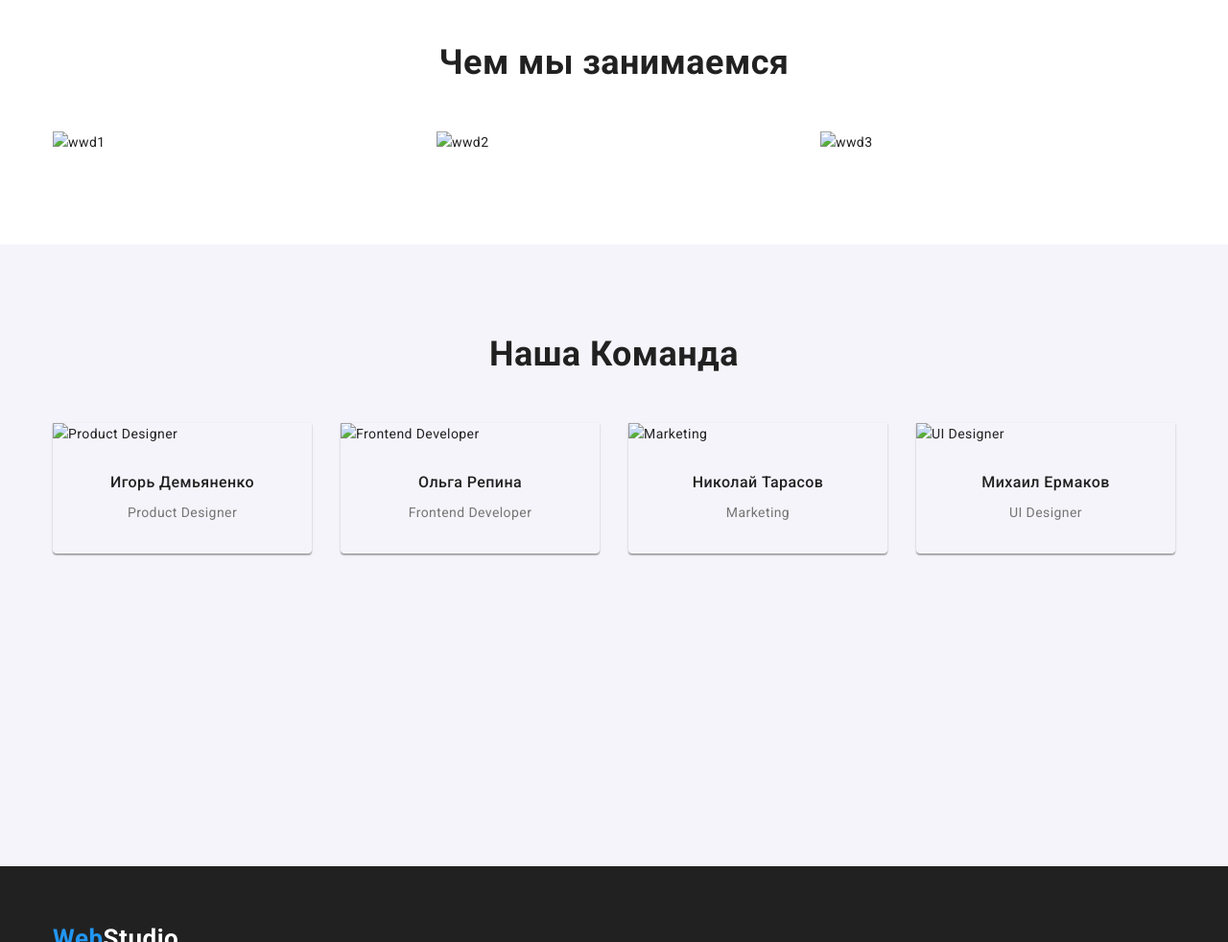
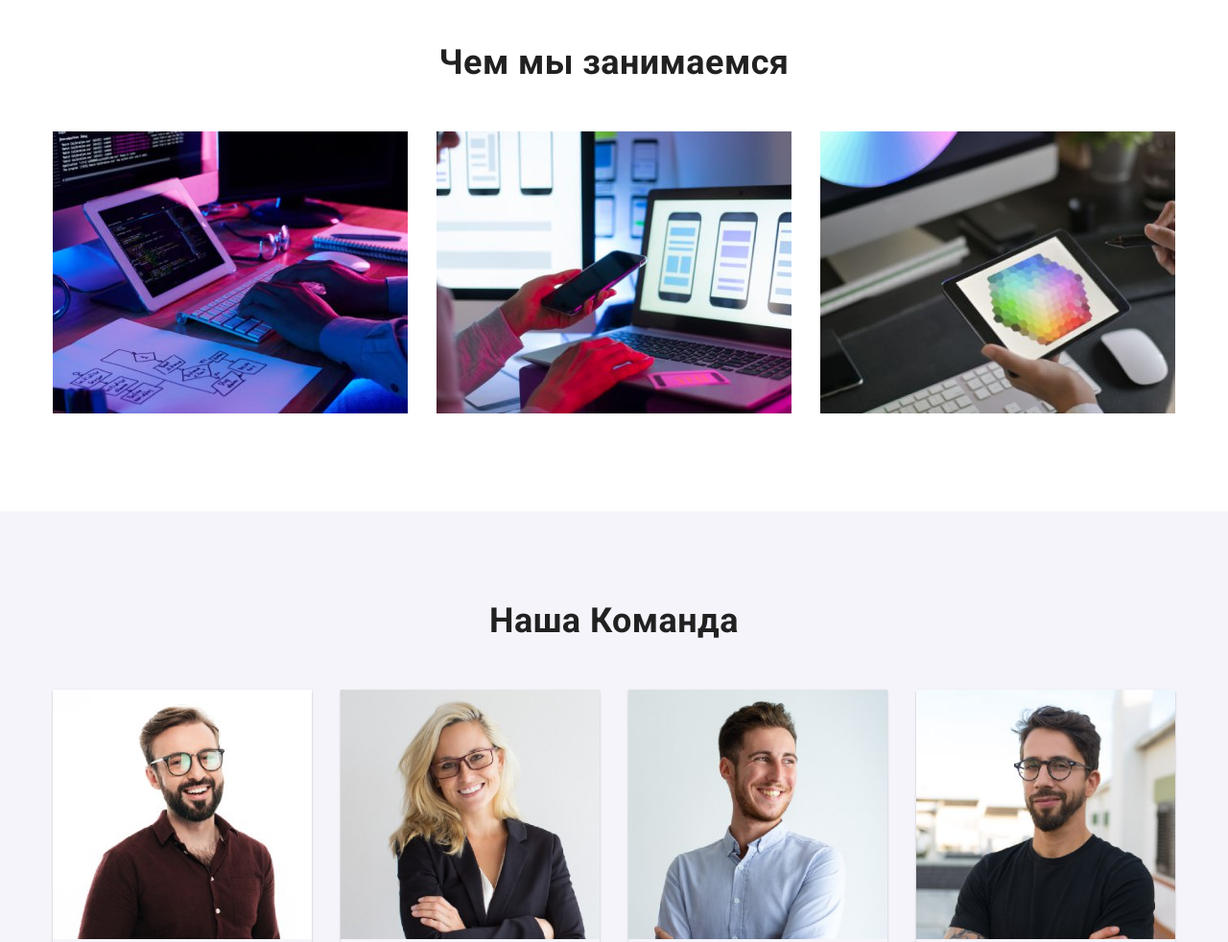
Before and after one commit to Ahvizra/goit-markup-hw-03, a plain HTML site: page index.html in a window 1280 px wide. Shown: the part 920-1902 px from the top of the page at 96% size. Drawn offline with nearby package versions, Linux system fonts and the light colour scheme.

Commit message:
goit-markup-hw-03

```diff
--- a/index.html
+++ b/index.html
@@ -13,9 +13,9 @@
     <header class="header">
       <nav>
         <ul class="flex-item">
-          <li class="menu-logo"><a href="/dz1/index.html" class="link logo"><span class="web">Web</span>Studio</a></li>
-          <li class="menu"><a href="/dz1/index.html" class="link">Студия</a></li>
-          <li class="menu"><a href="/dz1/partfolio.html" class="link">Портфолио</a></li>
+          <li class="menu-logo"><a href="/goit-markup-hw-03/index.html" class="link logo"><span class="web">Web</span>Studio</a></li>
+          <li class="menu"><a href="/goit-markup-hw-03/index.html" class="link">Студия</a></li>
+          <li class="menu"><a href="/goit-markup-hw-03/partfolio.html" class="link">Портфолио</a></li>
           <li class="menu"><a href="#Kontakt" class="link">Контакты</a></li>
         </ul>
       </nav>
@@ -72,13 +72,13 @@
       <h2 class="low-header">Чем мы занимаемся</h2>
       <ul class="flex-item work">
         <li class="work-img">
-          <img src="/dz1/img/index8.jpg" width="370" height="294" alt="wwd1" />
+          <img src="/goit-markup-hw-03/img/index8.jpg" width="370" height="294" alt="wwd1" />
         </li>
         <li class="work-img">
-          <img src="/dz1/img/index7.jpg" width="370" height="294" alt="wwd2" />
+          <img src="/goit-markup-hw-03/img/index7.jpg" width="370" height="294" alt="wwd2" />
         </li>
         <li class="work-img">
-          <img src="/dz1/img/index6.jpg" width="370" height="294" alt="wwd3" />
+          <img src="/goit-markup-hw-03/img/index6.jpg" width="370" height="294" alt="wwd3" />
         </li>
       </ul>
     </div>
@@ -89,7 +89,7 @@
     <ul class="flex-item work">
        <li class="person">
          <figure>
-          <img src="/dz1/img/index5.jpg" width="270" height="260" alt="Product Designer">
+          <img src="/goit-markup-hw-03/img/index5.jpg" width="270" height="260" alt="Product Designer">
             <figurecaption>
               <p class="name"> Игорь Демьяненко </p>
               <p class="text name" lang="en">Product Designer</p>
@@ -98,7 +98,7 @@
       </li>
       <li class="person">
         <figure>
-        <img src="/dz1/img/index4.jpg" width="270" height="260" alt="Frontend Developer">
+        <img src="/goit-markup-hw-03/img/index4.jpg" width="270" height="260" alt="Frontend Developer">
           <figurecaption>
            <p class="name"> Ольга Репина </p>
            <p class="text name" lang="en">Frontend Developer</p>
@@ -107,7 +107,7 @@
       </li>
       <li class="person">
         <figure>
-          <img src="/dz1/img/index3.jpg" width="270" height="260" alt="Marketing">
+          <img src="/goit-markup-hw-03/img/index3.jpg" width="270" height="260" alt="Marketing">
           <figurecaption>
            <p class="name"> Николай Тарасов </p>
             <p class="text name" lang="en">Marketing</p>
@@ -116,7 +116,7 @@
       </li>
       <li class="person">
         <figure>
-          <img src="/dz1/img/index.jpg" width="270" height="260" alt="UI Designer">
+          <img src="/goit-markup-hw-03/img/index.jpg" width="270" height="260" alt="UI Designer">
           <figurecaption>
           <p class="name">Михаил Ермаков</p>
            <p class="text name" lang="en">UI Designer</p>
@@ -132,7 +132,7 @@
       <address class="address">
       <ul class="footer-menu"><a name="Kontakt"></a>
         <li class="footer-logo">
-          <a href="/dz1/index.html" class="dark_bg link logo"><span class="web">Web</span>Studio</a>
+          <a href="/goit-markup-hw-03/index.html" class="dark_bg link logo"><span class="web">Web</span>Studio</a>
         </li>
         <Li class="footer-list">
           <a href="https://goo.gl/maps/Aq3avpMeS8SeqytdA" target="_blank" rel="noopener noreferrer" class="dark_bg link"> г. Киев, пр-т Леси Украинки, 26</a>
```
